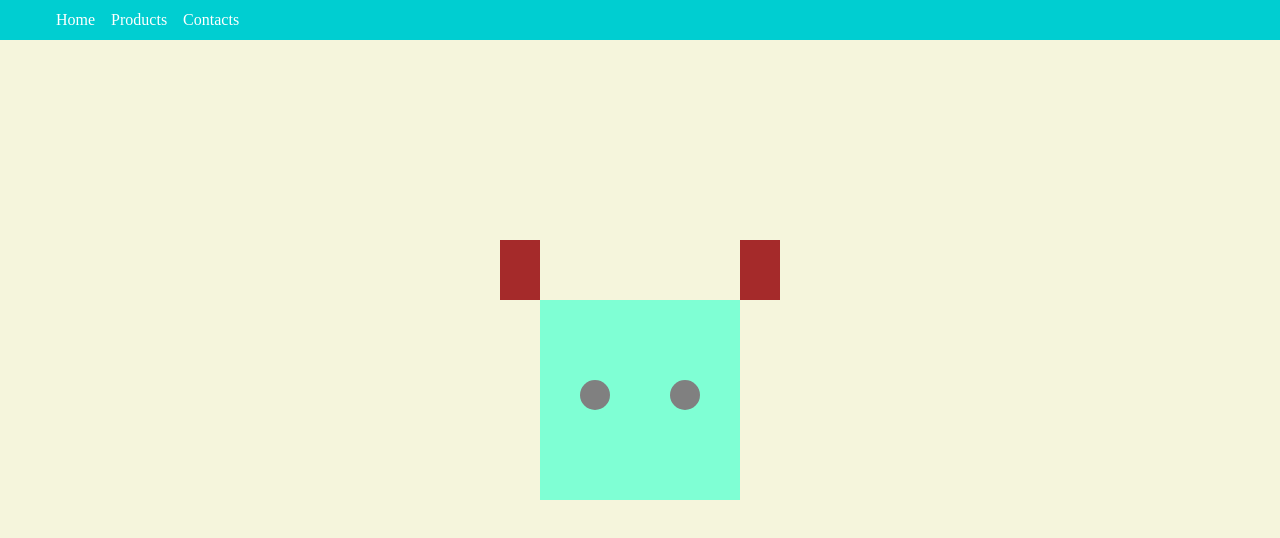
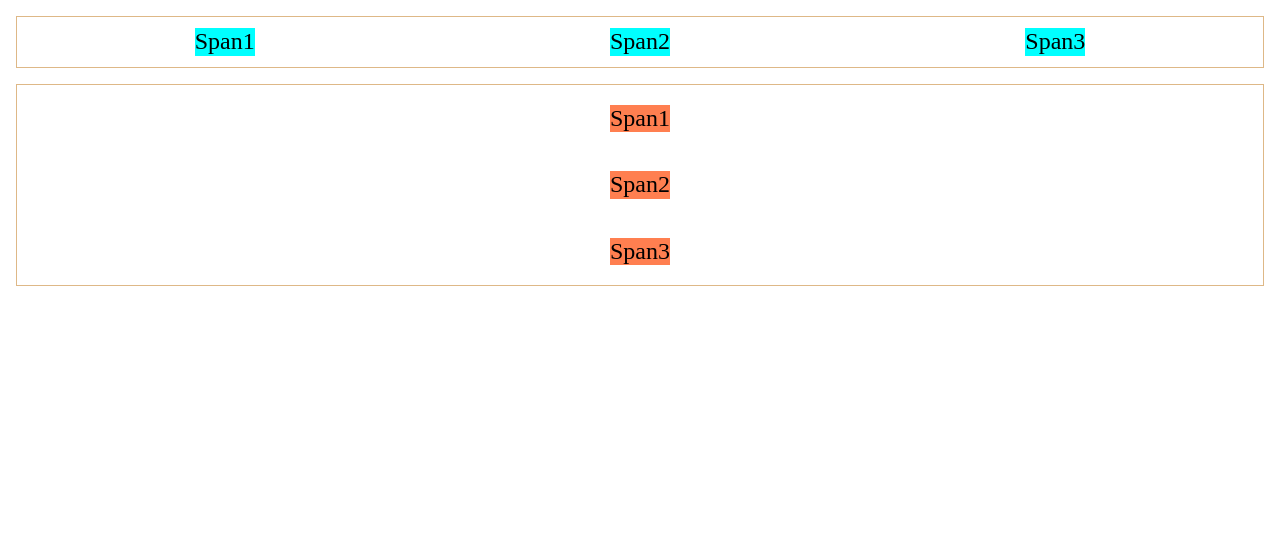
Before and after one commit to mickeljilenko123/Test, a plain HTML site: page index.html in a window 1280 px wide. Shown: the top 538 px of the page. Drawn offline with nearby package versions, Linux system fonts and the light colour scheme.

Commit message:
Lesson 10

```diff
--- a/index.html
+++ b/index.html
@@ -5,27 +5,38 @@
     <meta charset="UTF-8">
     <title>Document</title>
     <link rel="stylesheet" href="https://cdnjs.cloudflare.com/ajax/libs/normalize/8.0.1/normalize.min.css" integrity="sha256-l85OmPOjvil/SOvVt3HnSSjzF1TUMyT9eV0c2BzEGzU=" crossorigin="anonymous" />
+    <style>
+        html {
+            font-size: 24px;
+        }
+
+        div {
+            margin: 16px;
+            border: 1px solid burlywood;
+        }
+
+        .horizontal>span {
+            background-color: aqua;
+        }
+
+        .vertical>span {
+            background-color: coral;
+        }
+    </style>
     <link rel="stylesheet" href="styles.css">
 </head>
 
 <body>
-    <header class="header">
-        <nav class="navigation">
-            <ul class="nav-list">
-                <li class="nav-item">Home</li>
-                <li class="nav-item">Products</li>
-                <li class="nav-item">Contacts</li>
-            </ul>
-        </nav>
-    </header>
-    <main class="content">
-        <div class="head">
-            <div class="ear ear_right"></div>
-            <div class="ear ear_left"></div>
-            <div class="eye eye_right"></div>
-            <div class="eye eye_left"></div>
-        </div>
-    </main>
+    <div class="horizontal">
+        <span>Span1</span>
+        <span>Span2</span>
+        <span>Span3</span>
+    </div>
+    <div class="vertical">
+        <span>Span1</span>
+        <span>Span2</span>
+        <span>Span3</span>
+    </div>
 </body>
 
 </html>
--- a/styles.css
+++ b/styles.css
@@ -1,76 +1,14 @@
-.header {
-    background-color: darkturquoise;
-    height: 40px;
-    position: fixed;
-    width: 100%;
-    z-index: 1;
+.horizontal {
+    height: 50px;
+    display: flex;
+    align-items: center;
+    justify-content: space-around;
 }
 
-.nav-item {
-    margin-left: 16px;
-    display: inline;
-    line-height: 40px;
-    height: 40px;
-    position: relative;
-    bottom: 16px;
-    float: left;
+.vertical {
+    height: 200px;
+    display: flex;
+    align-items: center;
+    flex-direction: column;
+    justify-content: space-around;
 }
-
-.nav-list {
-    color: white;
-}
-
-.content {
-    height: 5000px;
-    background-color: beige;
-}
-
-.head {
-    width: 200px;
-    height: 200px;
-    background-color: aquamarine;
-    position: absolute;
-    top: calc(50% - 100px);
-    left: 0;
-    right: 0;
-    margin: 0 auto;
-}
-
-.ear {
-    height: 60px;
-    width: 40px;
-    background-color: brown;
-    position: relative;
-    bottom: 60px;
-    float: left;
-}
-
-.eye {
-    border-radius: 100%;
-    height: 30px;
-    width: 30px;
-    background-color: grey;
-    float: left;
-    position: relative;
-    top: 80px;
-}
-
-.ear_right {
-    position: relative;
-    right: 40px;
-}
-
-.ear_left {
-    position: relative;
-    left: 160px;
-}
-
-.eye_right {
-    position: relative;
-    right: 40px;
-}
-
-.eye_left {
-    position: relative;
-    left: 20px;
-}
```
